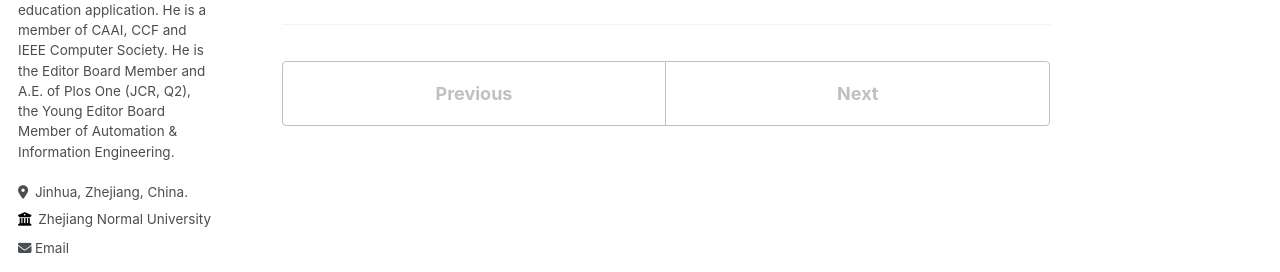
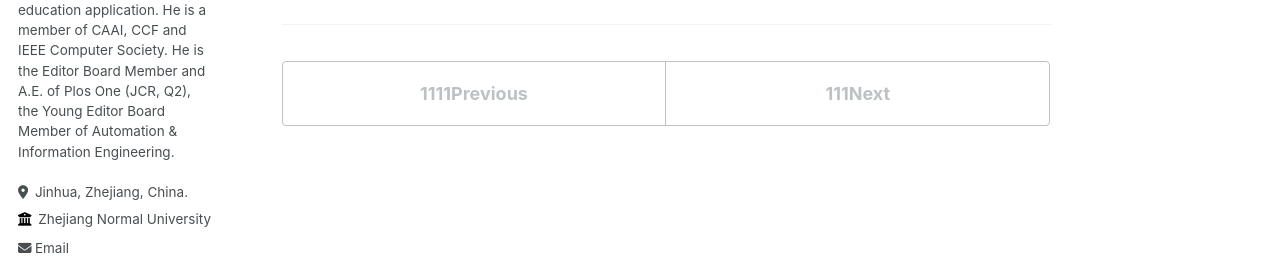
Before and after one commit to qhhuang-ai/qhhuang-ai.github.io, a Jekyll site: the page built from _talks/2014-02-01-talk-2.md, in a window 1280 px wide and 992 px high. Shown: the part 495-767 px from the top of the window. Built offline with Jekyll 4.4.1, drawn with Linux system fonts in a browser that asks for light colours; some web fonts are replaced; comment, search, counter and statistics services are not loaded.

Commit message:
update CV

```diff
--- a/_includes/post_pagination.html
+++ b/_includes/post_pagination.html
@@ -3,12 +3,12 @@
 {% if page.previous or page.next %}
   <nav class="pagination">
     {% if page.previous %}
-      <a href="{{ domain }}/{{  '/' | relative_url | remove_port }}{{ page.previous.url }}" class="pagination--pager" title="{{ page.previous.title | markdownify | strip_html }}">{{ site.data.ui-text[site.locale].pagination_previous | default: "Previous" }}</a>
+      <a href="{{ domain }}/{{  '/' | relative_url | remove_port }}{{ page.previous.url }}" class="pagination--pager" title="{{ page.previous.title | markdownify | strip_html }}">1111{{ site.data.ui-text[site.locale].pagination_previous | default: "Previous" }}</a>
     {% else %}
       <a href="#" class="pagination--pager disabled">{{ site.data.ui-text[site.locale].pagination_previous | default: "Previous" }}</a>
     {% endif %}
     {% if page.next %}
-      <a href="{{ domain }}/{{  '/' | relative_url | remove_port }}{{ page.next.url }}" class="pagination--pager" title="{{ page.next.title | markdownify | strip_html }}">{{ site.data.ui-text[site.locale].pagination_next | default: "Next" }}</a>
+      <a href="{{ domain }}/{{  '/' | relative_url | remove_port }}{{ page.next.url }}" class="pagination--pager" title="{{ page.next.title | markdownify | strip_html }}">111{{ site.data.ui-text[site.locale].pagination_next | default: "Next" }}</a>
     {% else %}
       <a href="#" class="pagination--pager disabled">{{ site.data.ui-text[site.locale].pagination_next | default: "Next" }}</a>
     {% endif %}
```
